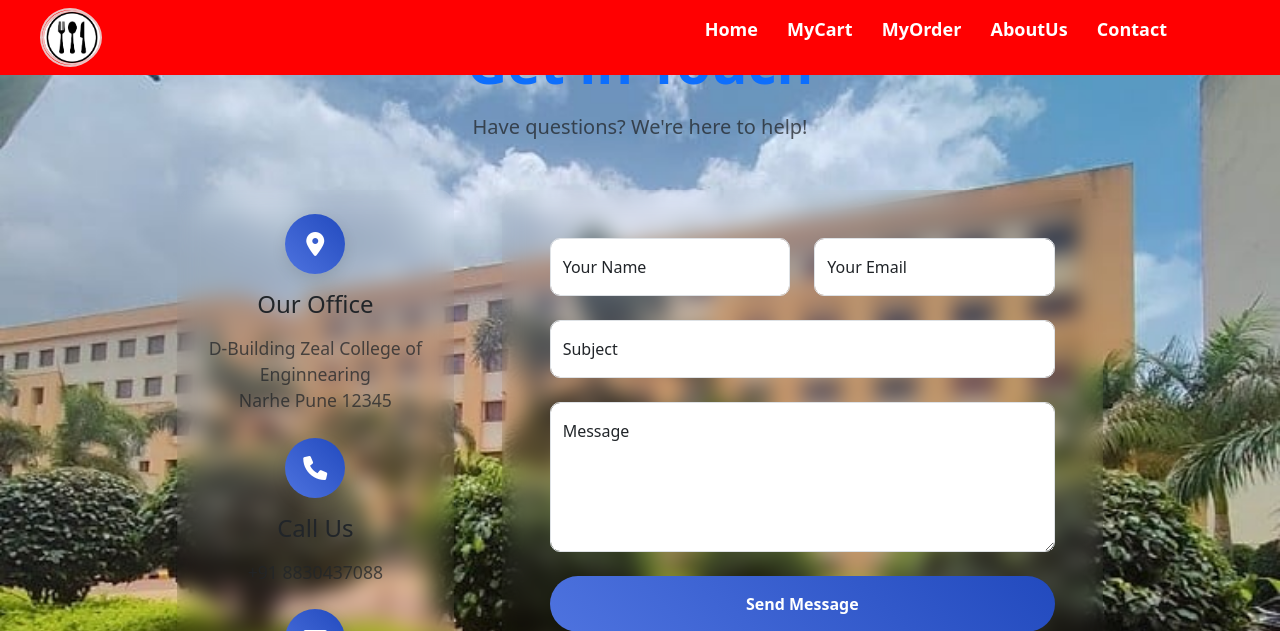
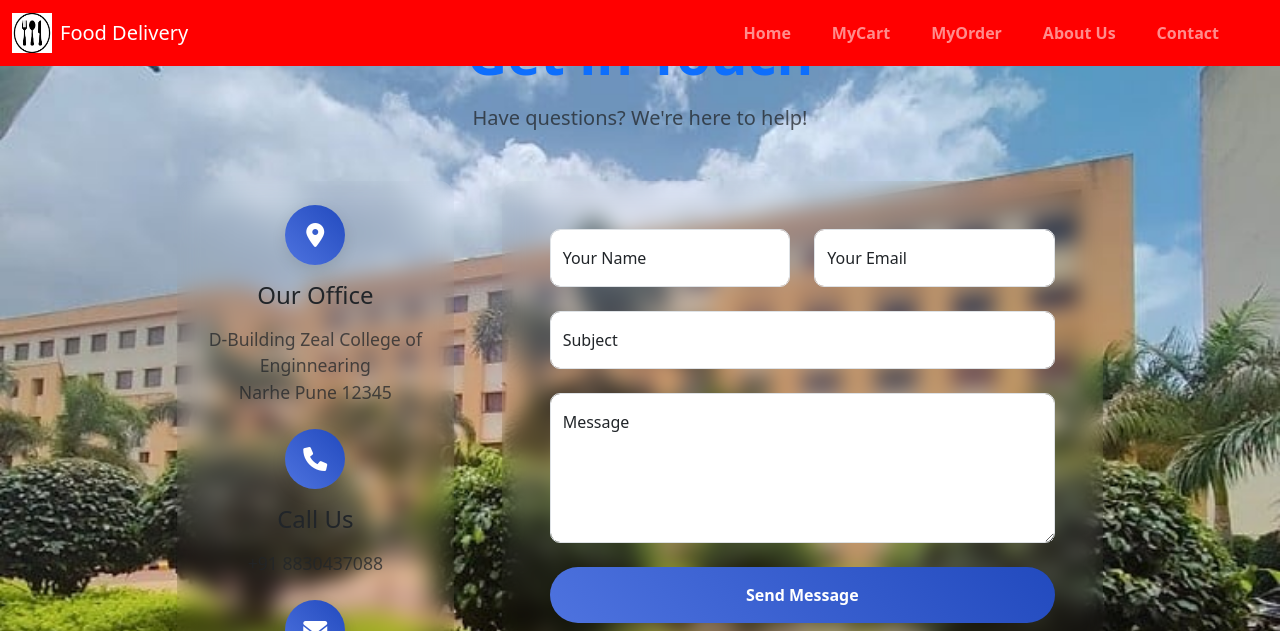
Before and after one commit to khairnarakshay/ZealEats, a Django app: page /contactus/ in a window 1280 px wide. Shown: the top 631 px of the page. Run offline with Django 5.2, Linux system fonts and the light colour scheme; parts of the project's set-up code (start-up, migrations or seed data) failed here and were passed over.

Commit message:
make a responsie view

```diff
--- a/CCFOS/canteen/templates/aboutus.html
+++ b/CCFOS/canteen/templates/aboutus.html
@@ -1,6 +1,6 @@
 {% extends "base/base.html" %}
 {% load static %}
-
+{% block title %}AboutUs{% endblock title %}
 {% block username %}
     {% if request.session.customer_id %}  <!-- Check if customer_id is in the session -->
         <div class="dropdown">
--- a/CCFOS/canteen/templates/base/base.html
+++ b/CCFOS/canteen/templates/base/base.html
@@ -6,59 +6,70 @@
     <meta name="viewport" content="width=device-width, initial-scale=1.0">
     <meta name="csrf-token" content="{{ csrf_token }}">
 
+    <title>{% block title %}{% endblock title %}</title>
+    <link rel="icon" type="image/png" href="{% static 'images/favicon.png' %}">
 
-    <title> {% block title %}{% endblock title %}</title>
+    <!-- Custom CSS -->
     <link rel="stylesheet" href="{% static 'css/headerfooter.css' %}">
     <link rel="stylesheet" href="{% static 'css/style.css' %}">
-    <link href="https://cdn.jsdelivr.net/npm/bootstrap@5.3.0/dist/css/bootstrap.min.css" rel="stylesheet">
-    <link href="https://cdnjs.cloudflare.com/ajax/libs/font-awesome/6.0.0-beta3/css/all.min.css" rel="stylesheet">
-    <!-- Add Bootstrap CSS (if not already added) -->
+
+    <!-- Bootstrap CSS -->
     <link href="https://cdn.jsdelivr.net/npm/bootstrap@5.3.0/dist/css/bootstrap.min.css" rel="stylesheet">
 
-<!-- Add Bootstrap JS (ensure this is included before closing </body>) -->
-<script src="https://cdn.jsdelivr.net/npm/bootstrap@5.3.0/dist/js/bootstrap.bundle.min.js"></script>
+    <!-- Font Awesome -->
+    <link href="https://cdnjs.cloudflare.com/ajax/libs/font-awesome/6.0.0-beta3/css/all.min.css" rel="stylesheet">
 
+    <!-- Bootstrap JS (loaded once before closing body) -->
 </head>
-<body class="d-flex flex-column min-vh-100" style="background-color:rgb(221, 196, 186);">
-    <div class=" flex-grow-1">
+
+<body class="d-flex flex-column min-vh-100" style="background-color: rgb(221, 196, 186);">
+    <div class="flex-grow-1">
+
+        <!-- Flash messages -->
         {% if messages %}
         <div id="message-box">
             {% for message in messages %}
             <div class="alert alert-success">{{ message }}</div>
             {% endfor %}
         </div>
-
         <script>
-          setTimeout(function() {
+            setTimeout(() => {
                 document.getElementById("message-box").style.display = "none";
-          }, 3000); // Hide message after 3 seconds
+            }, 3000);
         </script>
         {% endif %}
-        <nav class="navbar">
-            <div class="navdiv">
-                <div class="logo">
-                    <img src="{% static 'images/logo.png' %}" class="logo">
-                </div>
-                <div class="menu">
-                    <ul>
-                        <li><a href="{% url 'home' %}">Home</a></li>
-                        <li><a href="{% url 'view_cart' %}">MyCart</a></li>
-                        <li><a href="{% url 'view_orders' %}">MyOrder</a></li>
-                        <li><a href="{% url 'aboutus' %}">AboutUs</a></li>
-                        <li><a href="{% url 'contactus' %}">Contact</a></li>
-                        {%block login %} {% endblock login  %}
 
+        <!-- Navbar -->
+        <nav class="navbar navbar-expand-lg navbar-dark" style="background-color: red;">
+            <div class="container-fluid">
+                <a class="navbar-brand d-flex align-items-center" href="{% url 'home' %}">
+                    <img src="{% static 'images/logo.png' %}" alt="Logo" width="40" height="40" class="me-2">
+                    Food Delivery
+                </a>
+                <button class="navbar-toggler" type="button" data-bs-toggle="collapse" data-bs-target="#navbarNavDropdown"
+                    aria-controls="navbarNavDropdown" aria-expanded="false" aria-label="Toggle navigation">
+                    <span class="navbar-toggler-icon"></span>
+                </button>
 
+                <div class="collapse navbar-collapse justify-content-end fw-bold text-white" id="navbarNavDropdown">
+                    <ul class="navbar-nav">
+                        <li class="nav-item"><a class="nav-link" href="{% url 'home' %}">Home</a></li>
+                        <li class="nav-item"><a class="nav-link" href="{% url 'view_cart' %}">MyCart</a></li>
+                        <li class="nav-item"><a class="nav-link" href="{% url 'view_orders' %}">MyOrder</a></li>
+                        <li class="nav-item"><a class="nav-link" href="{% url 'aboutus' %}">About Us</a></li>
+                        <li class="nav-item"><a class="nav-link" href="{% url 'contactus' %}">Contact</a></li>
+                        {% block login %}{% endblock login %}
                     </ul>
-                    {%block username %} {% endblock username %}
 
+                    <ul class="navbar-nav ms-3">
+                        {% block username %}{% endblock username %}
+                    </ul>
                 </div>
             </div>
         </nav>
 
-        {% block content %}
-        {% endblock content %}
-
+        <!-- Main content -->
+        {% block content %}{% endblock content %}
 
     </div>
 
@@ -73,9 +84,7 @@
         </div>
     </footer>
 
+    <!-- Bootstrap Bundle JS (includes Popper) -->
     <script src="https://cdn.jsdelivr.net/npm/bootstrap@5.3.0/dist/js/bootstrap.bundle.min.js"></script>
-    <script src="https://cdn.jsdelivr.net/npm/@popperjs/core@2.9.2/dist/umd/popper.min.js"></script>
-    <script src="https://cdn.jsdelivr.net/npm/bootstrap@5.3.0-alpha1/dist/js/bootstrap.min.js"></script>
-
 </body>
 </html>
--- a/CCFOS/canteen/templates/contactus.html
+++ b/CCFOS/canteen/templates/contactus.html
@@ -1,5 +1,6 @@
 {% extends "base/base.html" %}
 {% load static%}
+{% block title %}ContactUs{% endblock title %}
 {% block content %}
 <style>
 
```
Also changed, not shown: CCFOS/canteen/templates/home.html (+7 -5 lines), CCFOS/canteen/static/images/favicon.png (added). Lines whose indentation alone changed are shown as unchanged.
